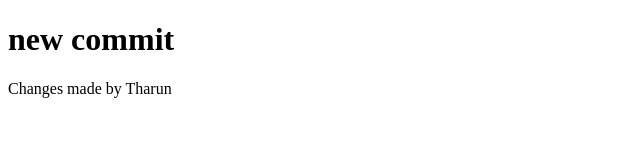
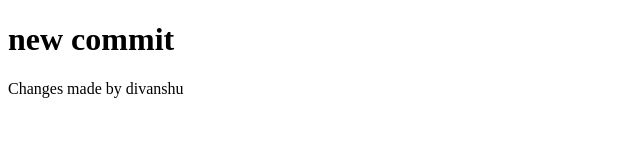
Before and after one commit to test888i/Example-learning, a plain HTML site: page index.html in a window 1280 px wide. Shown: the full height of the page, 0-640 px from the left. Drawn offline with Linux system fonts and the light colour scheme.

Commit message:
changes by divanshu

```diff
--- a/index.html
+++ b/index.html
@@ -7,6 +7,7 @@
 </head>
 <body>
     <h1>new commit</h1>
-    <p>Changes made by Tharun</p>
+    <p>Changes made by divanshu</p>
+
 </body>
 </html>
```
